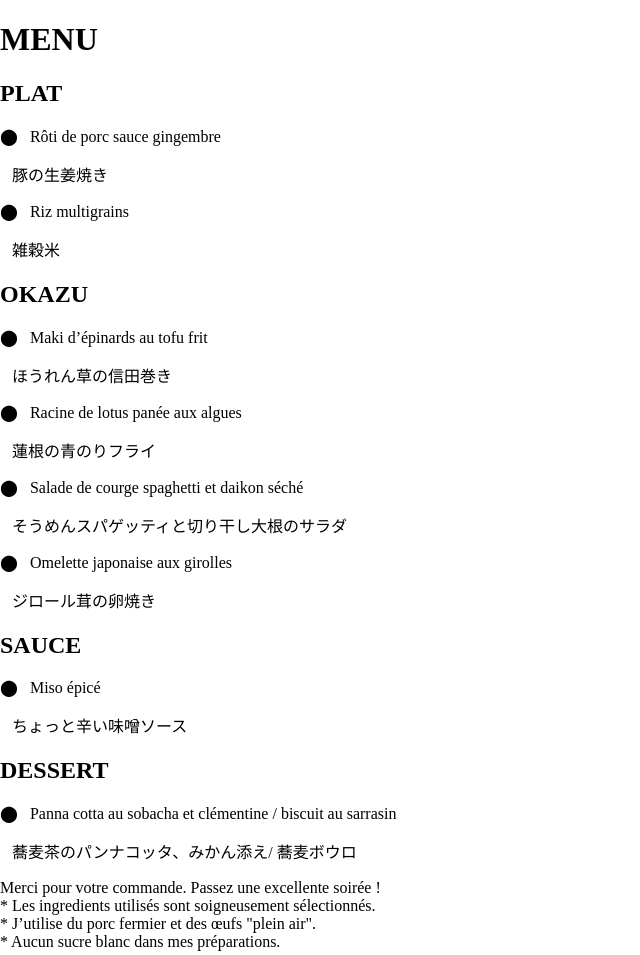
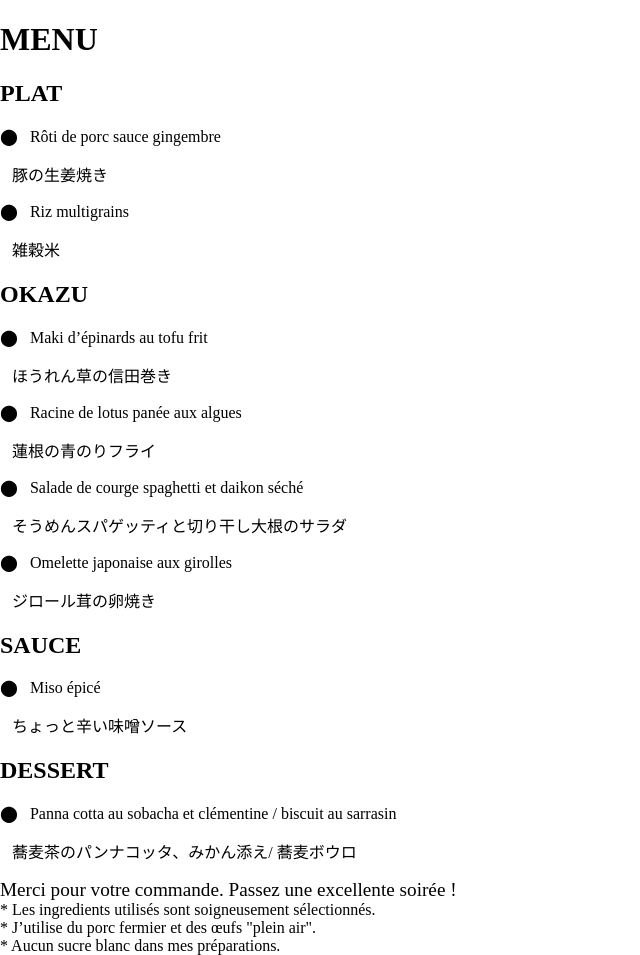
Before and after one commit to matsupin/main, a Jekyll site: the page built from menus/commande_sophie_181124.html, in a window 1280 px wide. Shown: the whole page, without its empty margins (0-640 px from the left). Built offline with Jekyll 4.4.1, drawn with Linux system fonts in a browser that asks for light colours.

Commit message:
Update commande_sophie_181124.html

```diff
--- a/menus/commande_sophie_181124.html
+++ b/menus/commande_sophie_181124.html
@@ -60,7 +60,7 @@ title: Bento Menu
     <!-- Image at the end of the menu -->
     <!-- <img src="../assets/images/massage.jpg" alt="Etsuko doing a Japanese massage" class="menu-image"> -->
 
-    <div class="comment">Merci pour votre commande. Passez une excellente soirée !</div>
+    <div class="comment" style="font-size: 1.2em;">Merci pour votre commande. Passez une excellente soirée !</div>
 
     <div class="comment">* Les ingredients utilisés sont soigneusement sélectionnés.</div>
     <div class="comment">* J’utilise du porc fermier et des œufs "plein air".</div>
```
